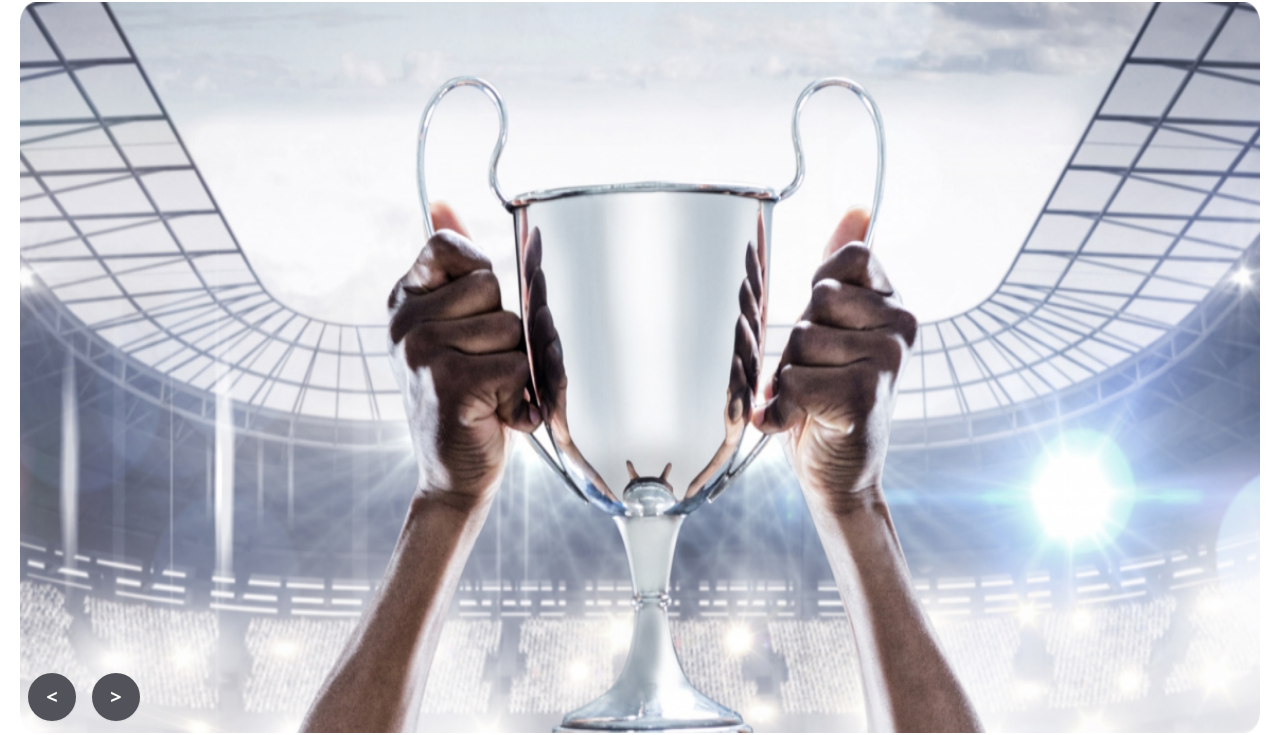
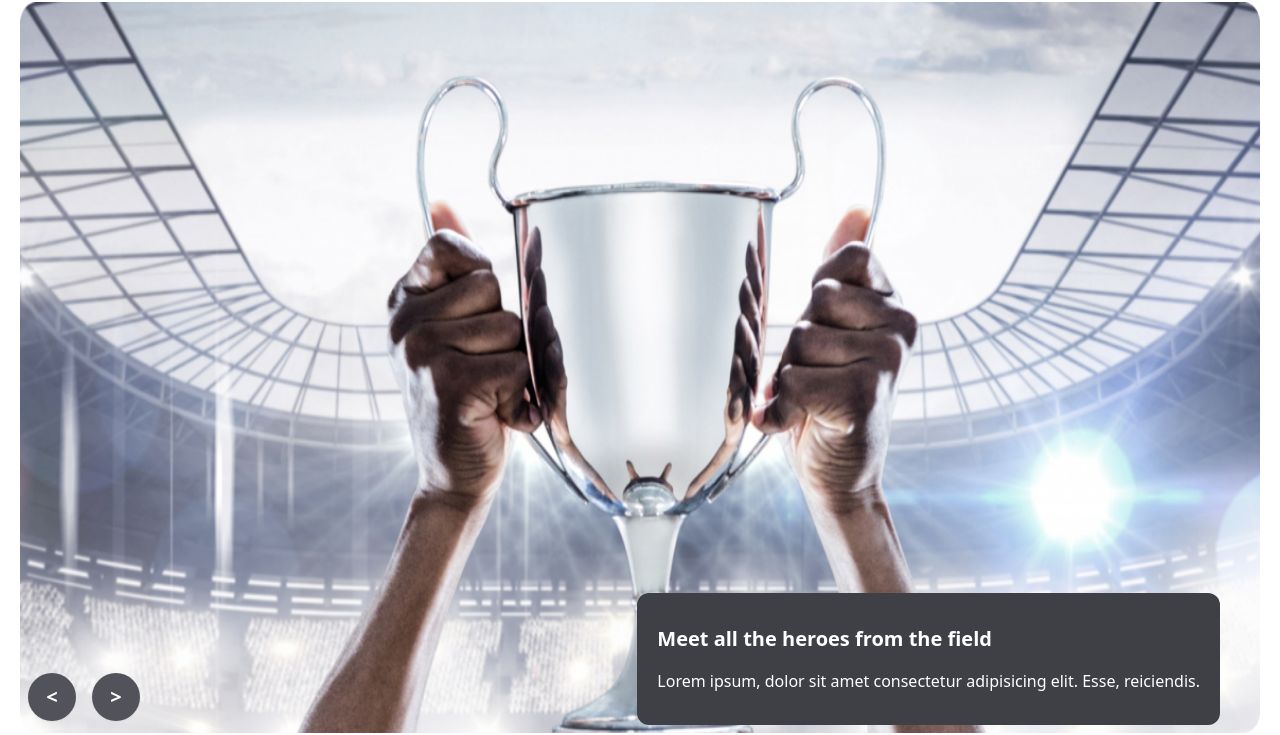
Before and after one commit to sanjanapial/assignment-3, a plain HTML site: page index.html in a window 1280 px wide. Shown: the part 78-813 px from the top of the page. Drawn offline with nearby package versions, Linux system fonts and the light colour scheme.

```diff
--- a/index.html
+++ b/index.html
@@ -72,7 +72,7 @@
 
             <!-- carousel starts -->
 
-            <div class="carousel w-full py-3">
+            <div class="carousel w-full py-3 relative">
                 <div id="slide1" class="carousel-item relative w-full">
                   <img src="Images/1.png" class="w-full" />
                   <div class="absolute bottom-3 w-full flex justify-center md:justify-start">
@@ -80,6 +80,7 @@
                     <a href="#slide2" class="btn btn-circle mx-2 border-none bg-zinc-600 text-white font-extrabold text-xl">&gt;</a>
                   </div>
                 </div>
+
                 <div id="slide2" class="carousel-item relative w-full">
                   <img src="Images/2.png" class="w-full" />
                   <div class="absolute bottom-3 w-full flex justify-center md:justify-start">
@@ -87,6 +88,7 @@
                     <a href="#slide3" class="btn btn-circle mx-2 border-none bg-zinc-600 text-white font-extrabold text-xl">&gt;</a>
                   </div>
                 </div>
+
                 <div id="slide3" class="carousel-item relative w-full">
                   <img src="Images/3.png" class="w-full" />
                   <div class="absolute bottom-3 w-full flex justify-center md:justify-start">
@@ -94,6 +96,7 @@
                     <a href="#slide4" class="btn btn-circle mx-2 border-none bg-zinc-600 text-white font-extrabold text-xl">&gt;</a>
                   </div>
                 </div>
+
                 <div id="slide4" class="carousel-item relative w-full">
                   <img src="Images/4.png" class="w-full" />
                   <div class="absolute bottom-3 w-full flex justify-center md:justify-start">
@@ -101,7 +104,20 @@
                     <a href="#slide1" class="btn btn-circle mx-2 border-none bg-zinc-600 text-white font-extrabold text-xl">&gt;</a>
                   </div>
                 </div>
-              </div>
+
+                <div class="hidden md:block bg-zinc-700 text-white px-5 py-8 absolute right-10 bottom-5 rounded-xl">
+                    <h3 class="pb-4 text-xl font-semibold">Meet all the heroes from the field</h3>
+                    <p>Lorem ipsum, dolor sit amet consectetur adipisicing elit. Esse, reiciendis.</p>
+                </div>
+
+
+
+            </div>
+
+            <div class="block md:hidden text-white bg-zinc-700 px-5 py-8 rounded-xl">
+                <h3 class="pb-4 text-xl font-semibold">Meet all the heroes from the field</h3>
+                <p>Lorem ipsum, dolor sit amet consectetur adipisicing elit. Esse, reiciendis.</p>
+            </div>
 
               <!-- carousel ends -->
 
```
